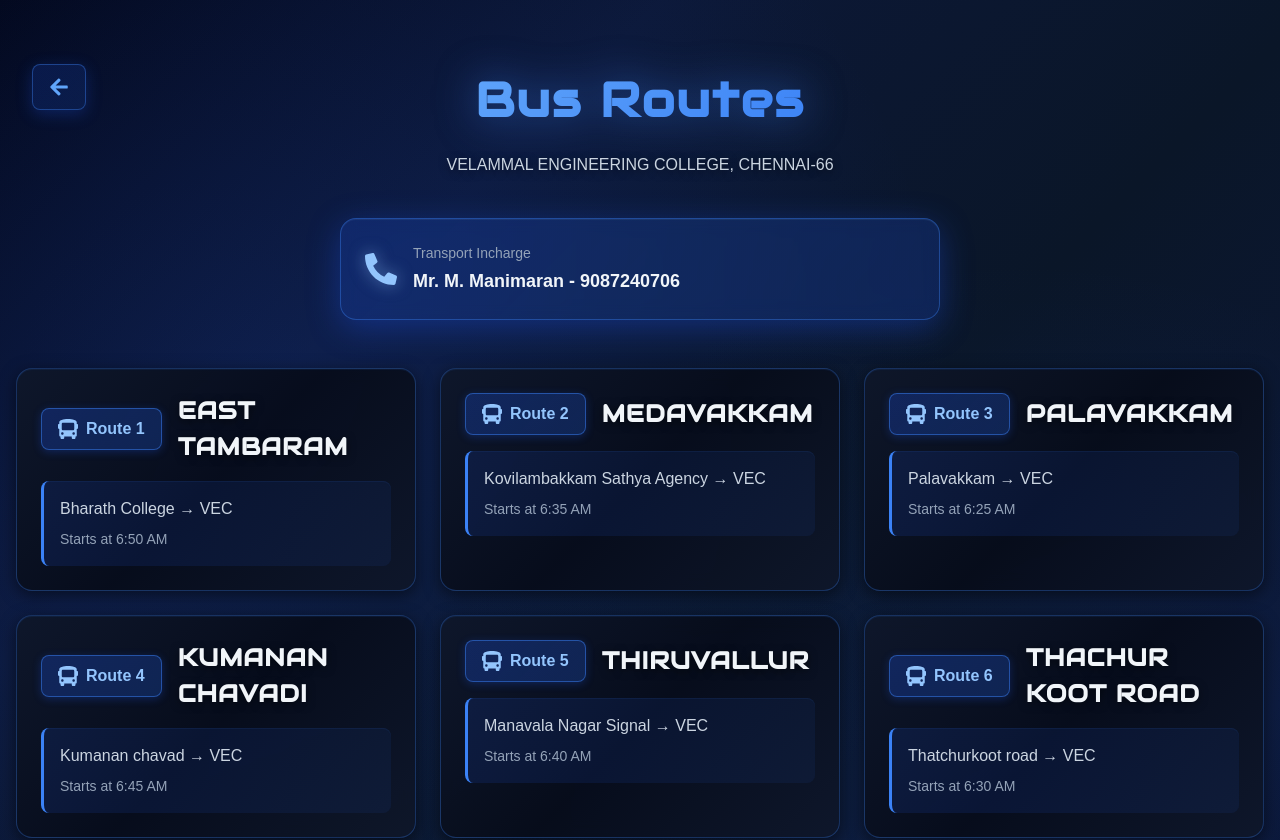
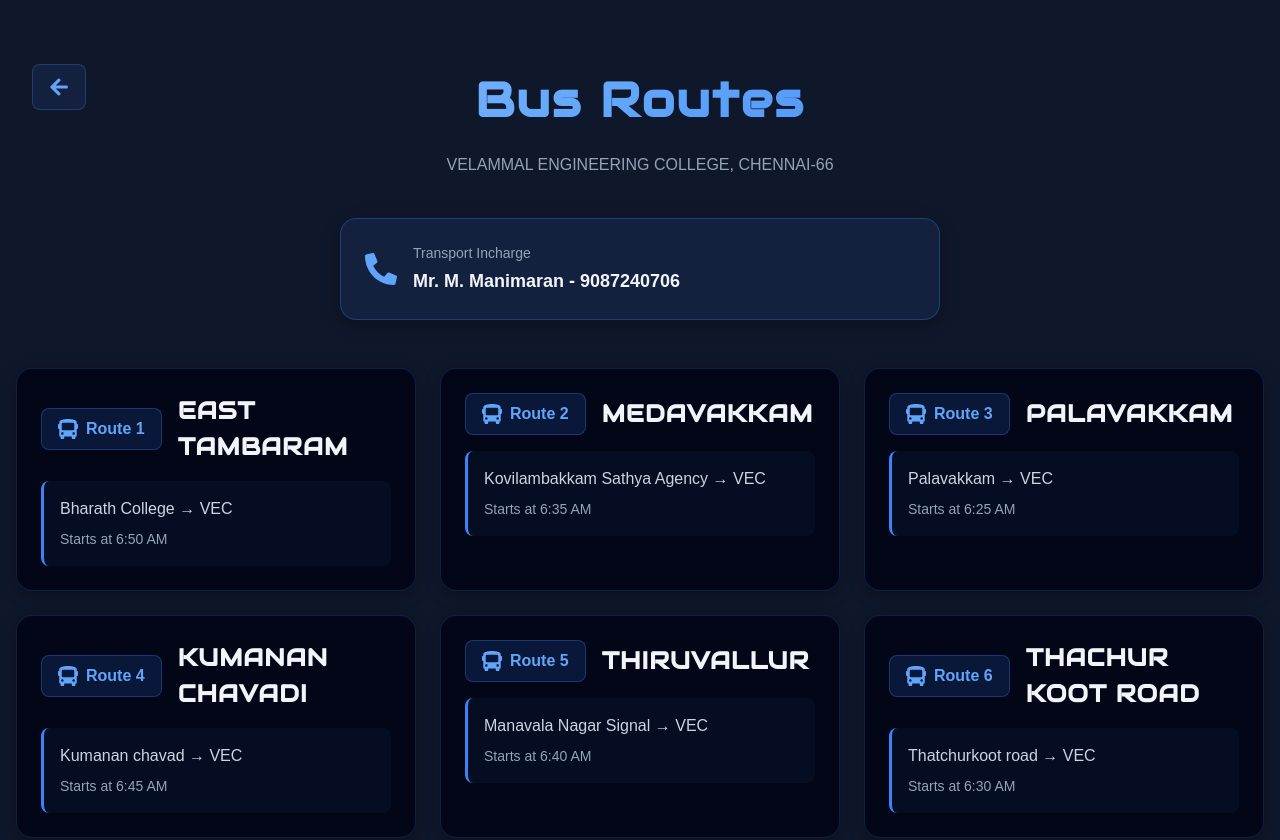
Before and after one commit to Rageshwaran-HR/Animated-Website-main, a React (Vite) app: page /transport in a window 1280 px wide. Shown: the top 840 px of the page. Built offline with nearby package versions, Linux system fonts and the light colour scheme.

Commit message:
style: simplify Transport page styles and improve color consistency

```diff
--- a/src/pages/Transport.css
+++ b/src/pages/Transport.css
@@ -1,43 +1,8 @@
 .transport-container {
   min-height: 100vh;
-  background: linear-gradient(
-    135deg,
-    #020617 0%,
-    #0c1837 25%,
-    #0a1628 50%,
-    #0c1837 75%,
-    #020617 100%
-  );
+  background: #0f172a;
   padding: 2rem 1rem;
   color: #f1f5f9;
-  position: relative;
-}
-
-.transport-container::before {
-  content: "";
-  position: absolute;
-  top: 0;
-  left: 0;
-  right: 0;
-  bottom: 0;
-  background:
-    radial-gradient(
-      circle at 20% 30%,
-      rgba(29, 78, 216, 0.15) 0%,
-      transparent 50%
-    ),
-    radial-gradient(
-      circle at 80% 70%,
-      rgba(37, 99, 235, 0.1) 0%,
-      transparent 50%
-    );
-  pointer-events: none;
-  z-index: 0;
-}
-
-.transport-container > * {
-  position: relative;
-  z-index: 1;
 }
 
 .transport-header {
@@ -51,12 +16,8 @@
   position: absolute;
   top: 2rem;
   left: 1rem;
-  background: linear-gradient(
-    135deg,
-    rgba(29, 78, 216, 0.2),
-    rgba(37, 99, 235, 0.15)
-  );
-  border: 1px solid rgba(59, 130, 246, 0.4);
+  background: rgba(59, 130, 246, 0.1);
+  border: 1px solid rgba(59, 130, 246, 0.3);
   color: #60a5fa;
   padding: 0.75rem 1rem;
   border-radius: 0.5rem;
@@ -66,51 +27,39 @@
   display: flex;
   align-items: center;
   justify-content: center;
-  box-shadow: 0 4px 16px rgba(29, 78, 216, 0.3);
+  z-index: 10;
 }
 
 .back-button:hover {
-  background: linear-gradient(
-    135deg,
-    rgba(29, 78, 216, 0.35),
-    rgba(37, 99, 235, 0.25)
-  );
-  border-color: rgba(59, 130, 246, 0.6);
+  background: rgba(59, 130, 246, 0.2);
+  border-color: rgba(59, 130, 246, 0.5);
   transform: translateX(-4px);
-  box-shadow: 0 6px 24px rgba(29, 78, 216, 0.4);
 }
 
 .transport-title {
   font-size: 3rem;
   font-weight: 800;
-  background: linear-gradient(135deg, #93c5fd, #60a5fa, #3b82f6, #2563eb);
+  background: linear-gradient(135deg, #93c5fd, #60a5fa, #3b82f6);
   -webkit-background-clip: text;
   -webkit-text-fill-color: transparent;
   background-clip: text;
   margin-bottom: 1rem;
   font-family: "Audiowide", sans-serif;
   letter-spacing: 2px;
-  filter: drop-shadow(0 0 20px rgba(59, 130, 246, 0.5));
 }
 
 .transport-subtitle {
   font-size: 1rem;
-  color: #cbd5e1;
+  color: #94a3b8;
   line-height: 1.6;
   max-width: 600px;
   margin: 0 auto;
   font-weight: 500;
-  text-shadow: 0 2px 8px rgba(0, 0, 0, 0.5);
 }
 
 .transport-contact-banner {
-  background: linear-gradient(
-    135deg,
-    rgba(29, 78, 216, 0.25),
-    rgba(37, 99, 235, 0.2),
-    rgba(29, 78, 216, 0.25)
-  );
-  border: 1px solid rgba(59, 130, 246, 0.4);
+  background: rgba(59, 130, 246, 0.1);
+  border: 1px solid rgba(59, 130, 246, 0.3);
   border-radius: 1rem;
   padding: 1.5rem;
   margin: 0 auto 3rem;
@@ -118,17 +67,13 @@
   display: flex;
   align-items: center;
   gap: 1rem;
-  box-shadow:
-    0 8px 32px rgba(29, 78, 216, 0.4),
-    inset 0 1px 1px rgba(147, 197, 253, 0.1);
-  backdrop-filter: blur(8px);
+  box-shadow: 0 4px 16px rgba(0, 0, 0, 0.3);
 }
 
 .contact-icon {
   font-size: 2rem;
-  color: #93c5fd;
+  color: #60a5fa;
   flex-shrink: 0;
-  filter: drop-shadow(0 0 8px rgba(147, 197, 253, 0.5));
 }
 
 .contact-label {
@@ -152,23 +97,15 @@
 }
 
 .route-card {
-  background: linear-gradient(
-    135deg,
-    rgba(15, 23, 42, 0.95),
-    rgba(7, 12, 26, 0.95),
-    rgba(15, 23, 42, 0.95)
-  );
-  border: 1px solid rgba(59, 130, 246, 0.3);
+  background: #020617;
+  border: 1px solid rgba(59, 130, 246, 0.2);
   border-radius: 1rem;
   padding: 1.5rem;
   cursor: pointer;
   transition: all 0.3s ease;
-  box-shadow:
-    0 4px 16px rgba(0, 0, 0, 0.5),
-    inset 0 1px 1px rgba(59, 130, 246, 0.1);
+  box-shadow: 0 4px 16px rgba(0, 0, 0, 0.3);
   position: relative;
   overflow: hidden;
-  backdrop-filter: blur(8px);
 }
 
 .route-card::before {
@@ -178,17 +115,9 @@
   left: 0;
   right: 0;
   height: 3px;
-  background: linear-gradient(
-    90deg,
-    #1d4ed8,
-    #3b82f6,
-    #60a5fa,
-    #3b82f6,
-    #1d4ed8
-  );
+  background: linear-gradient(90deg, #3b82f6, #60a5fa, #3b82f6);
   opacity: 0;
   transition: opacity 0.3s ease;
-  box-shadow: 0 0 12px rgba(59, 130, 246, 0.6);
 }
 
 .route-card:hover::before {
@@ -197,11 +126,8 @@
 
 .route-card:hover {
   transform: translateY(-4px);
-  border-color: rgba(59, 130, 246, 0.6);
-  box-shadow:
-    0 8px 32px rgba(29, 78, 216, 0.4),
-    0 0 48px rgba(59, 130, 246, 0.2),
-    inset 0 1px 1px rgba(147, 197, 253, 0.15);
+  border-color: rgba(59, 130, 246, 0.4);
+  box-shadow: 0 8px 32px rgba(59, 130, 246, 0.2);
 }
 
 .route-card-expanded {
@@ -220,18 +146,13 @@
   display: flex;
   align-items: center;
   gap: 0.5rem;
-  background: linear-gradient(
-    135deg,
-    rgba(29, 78, 216, 0.3),
-    rgba(37, 99, 235, 0.25)
-  );
-  border: 1px solid rgba(59, 130, 246, 0.5);
+  background: rgba(59, 130, 246, 0.15);
+  border: 1px solid rgba(59, 130, 246, 0.3);
   padding: 0.5rem 1rem;
   border-radius: 0.5rem;
   font-weight: 700;
-  color: #93c5fd;
+  color: #60a5fa;
   font-size: 1rem;
-  box-shadow: 0 2px 8px rgba(29, 78, 216, 0.3);
 }
 
 .bus-icon {
@@ -245,19 +166,13 @@
   flex: 1;
   font-family: "Audiowide", sans-serif;
   letter-spacing: 1px;
-  text-shadow: 0 2px 8px rgba(0, 0, 0, 0.5);
 }
 
 .route-preview {
   padding: 1rem;
-  background: linear-gradient(
-    90deg,
-    rgba(29, 78, 216, 0.15),
-    rgba(37, 99, 235, 0.08)
-  );
+  background: rgba(59, 130, 246, 0.05);
   border-radius: 0.5rem;
   border-left: 3px solid #3b82f6;
-  box-shadow: inset 0 1px 1px rgba(59, 130, 246, 0.1);
 }
 
 .route-preview-text {
@@ -294,12 +209,11 @@
 .stops-title {
   font-size: 1.125rem;
   font-weight: 700;
-  color: #93c5fd;
+  color: #60a5fa;
   margin-bottom: 1rem;
   display: flex;
   align-items: center;
   gap: 0.5rem;
-  text-shadow: 0 0 8px rgba(147, 197, 253, 0.3);
 }
 
 .stops-list {
@@ -316,27 +230,17 @@
 }
 
 .stops-list::-webkit-scrollbar-track {
-  background: rgba(15, 23, 42, 0.5);
+  background: rgba(59, 130, 246, 0.1);
   border-radius: 3px;
 }
 
 .stops-list::-webkit-scrollbar-thumb {
-  background: linear-gradient(
-    180deg,
-    rgba(59, 130, 246, 0.7),
-    rgba(29, 78, 216, 0.7)
-  );
+  background: rgba(59, 130, 246, 0.5);
   border-radius: 3px;
-  box-shadow: 0 0 8px rgba(59, 130, 246, 0.5);
 }
 
 .stops-list::-webkit-scrollbar-thumb:hover {
-  background: linear-gradient(
-    180deg,
-    rgba(59, 130, 246, 0.9),
-    rgba(29, 78, 216, 0.9)
-  );
-  box-shadow: 0 0 12px rgba(59, 130, 246, 0.7);
+  background: rgba(59, 130, 246, 0.7);
 }
 
 .stop-item {
@@ -344,37 +248,23 @@
   align-items: flex-start;
   gap: 1rem;
   padding: 0.75rem;
-  background: linear-gradient(
-    90deg,
-    rgba(29, 78, 216, 0.08),
-    rgba(37, 99, 235, 0.05)
-  );
+  background: rgba(59, 130, 246, 0.05);
   border-radius: 0.5rem;
   transition: all 0.2s ease;
-  border: 1px solid transparent;
 }
 
 .stop-item:hover {
-  background: linear-gradient(
-    90deg,
-    rgba(29, 78, 216, 0.15),
-    rgba(37, 99, 235, 0.1)
-  );
-  border-color: rgba(59, 130, 246, 0.2);
-  box-shadow: 0 2px 8px rgba(29, 78, 216, 0.2);
+  background: rgba(59, 130, 246, 0.1);
 }
 
 .stop-marker {
   width: 12px;
   height: 12px;
-  background: linear-gradient(135deg, #60a5fa, #3b82f6);
+  background: #3b82f6;
   border-radius: 50%;
   margin-top: 0.35rem;
   flex-shrink: 0;
-  box-shadow:
-    0 0 12px rgba(59, 130, 246, 0.7),
-    0 0 4px rgba(147, 197, 253, 0.5);
-  border: 2px solid rgba(147, 197, 253, 0.3);
+  box-shadow: 0 0 8px rgba(59, 130, 246, 0.5);
 }
 
 .stop-info {
@@ -393,38 +283,28 @@
 
 .stop-time {
   font-size: 0.875rem;
-  color: #93c5fd;
+  color: #60a5fa;
   font-weight: 600;
   display: flex;
   align-items: center;
   gap: 0.35rem;
-  text-shadow: 0 0 8px rgba(147, 197, 253, 0.4);
 }
 
 .conductor-info {
-  background: linear-gradient(
-    135deg,
-    rgba(29, 78, 216, 0.2),
-    rgba(37, 99, 235, 0.15),
-    rgba(29, 78, 216, 0.2)
-  );
-  border: 1px solid rgba(59, 130, 246, 0.4);
+  background: rgba(59, 130, 246, 0.1);
+  border: 1px solid rgba(59, 130, 246, 0.3);
   border-radius: 0.75rem;
   padding: 1.5rem;
   height: fit-content;
-  box-shadow:
-    0 4px 16px rgba(29, 78, 216, 0.3),
-    inset 0 1px 1px rgba(147, 197, 253, 0.1);
 }
 
 .conductor-title {
   font-size: 1rem;
   font-weight: 700;
-  color: #93c5fd;
+  color: #60a5fa;
   margin-bottom: 1rem;
   text-transform: uppercase;
   letter-spacing: 1px;
-  text-shadow: 0 0 8px rgba(147, 197, 253, 0.3);
 }
 
 .conductor-name {
@@ -438,32 +318,21 @@
   display: inline-flex;
   align-items: center;
   gap: 0.5rem;
-  color: #93c5fd;
+  color: #60a5fa;
   text-decoration: none;
   font-weight: 600;
   font-size: 1rem;
   padding: 0.75rem 1rem;
-  background: linear-gradient(
-    135deg,
-    rgba(29, 78, 216, 0.25),
-    rgba(37, 99, 235, 0.2)
-  );
-  border: 1px solid rgba(59, 130, 246, 0.4);
+  background: rgba(59, 130, 246, 0.1);
+  border: 1px solid rgba(59, 130, 246, 0.3);
   border-radius: 0.5rem;
   transition: all 0.3s ease;
-  box-shadow: 0 2px 8px rgba(29, 78, 216, 0.3);
 }
 
 .conductor-phone:hover {
-  background: linear-gradient(
-    135deg,
-    rgba(29, 78, 216, 0.4),
-    rgba(37, 99, 235, 0.3)
-  );
-  border-color: rgba(59, 130, 246, 0.6);
+  background: rgba(59, 130, 246, 0.2);
+  border-color: rgba(59, 130, 246, 0.5);
   transform: translateX(2px);
-  box-shadow: 0 4px 16px rgba(29, 78, 216, 0.4);
-  color: #bfdbfe;
 }
 
 /* Responsive Design */
```
